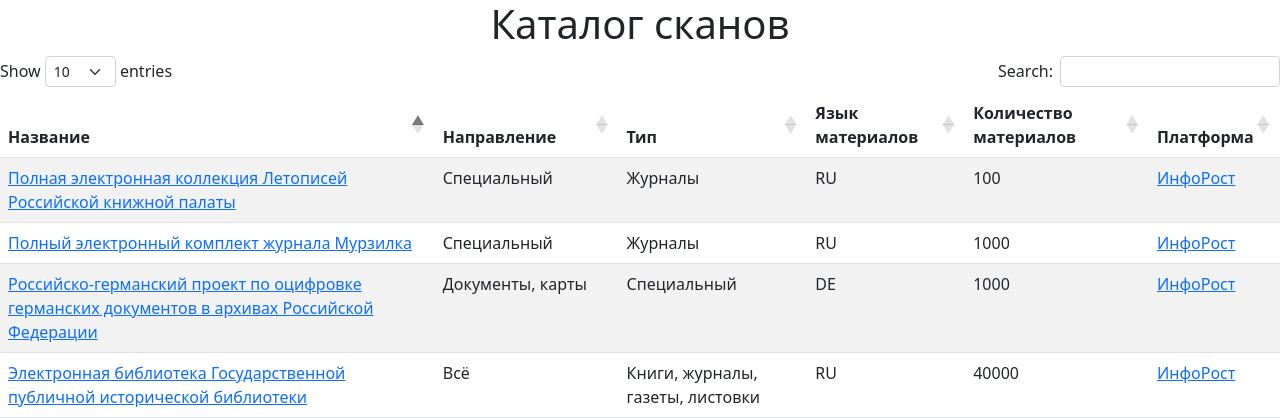
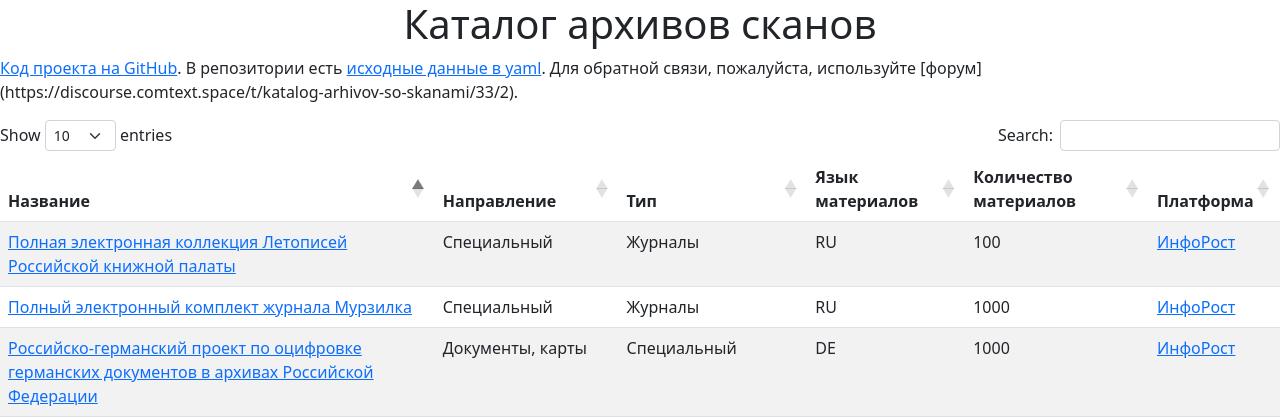
Before and after one commit to comtextspace/scan, a Python web app: template template/index.html in a window 1280 px wide. Shown: the top 418 px of the page. Run offline with Jinja, Linux system fonts and the light colour scheme; the template is opened without the code that fills it, so the values that code supplies are empty; some libraries are stand-ins or nearby versions.

Commit message:
Обновление описания

```diff
--- a/template/index.html
+++ b/template/index.html
@@ -32,10 +32,19 @@
       src="https://cdn.datatables.net/1.12.1/js/dataTables.bootstrap5.min.js"
     ></script>
 
-    <title>Каталог сканов</title>
+    <title>Каталог архивов сканов</title>
   </head>
   <body>
-    <h1 class="text-center mb-2">Каталог сканов</h1>
+    <h1 class="text-center mb-2">Каталог архивов сканов</h1>
+
+    <p>
+      <a href="https://github.com/comtextspace/scan">Код проекта на GitHub</a>.
+      В репозитории есть
+      <a href="https://github.com/comtextspace/scan/blob/main/archives.yml"
+        >исходные данные в yaml</a
+      >. Для обратной связи, пожалуйста, используйте
+      [форум](https://discourse.comtext.space/t/katalog-arhivov-so-skanami/33/2).
+    </p>
 
     <script>
       $(document).ready(function () {
```
